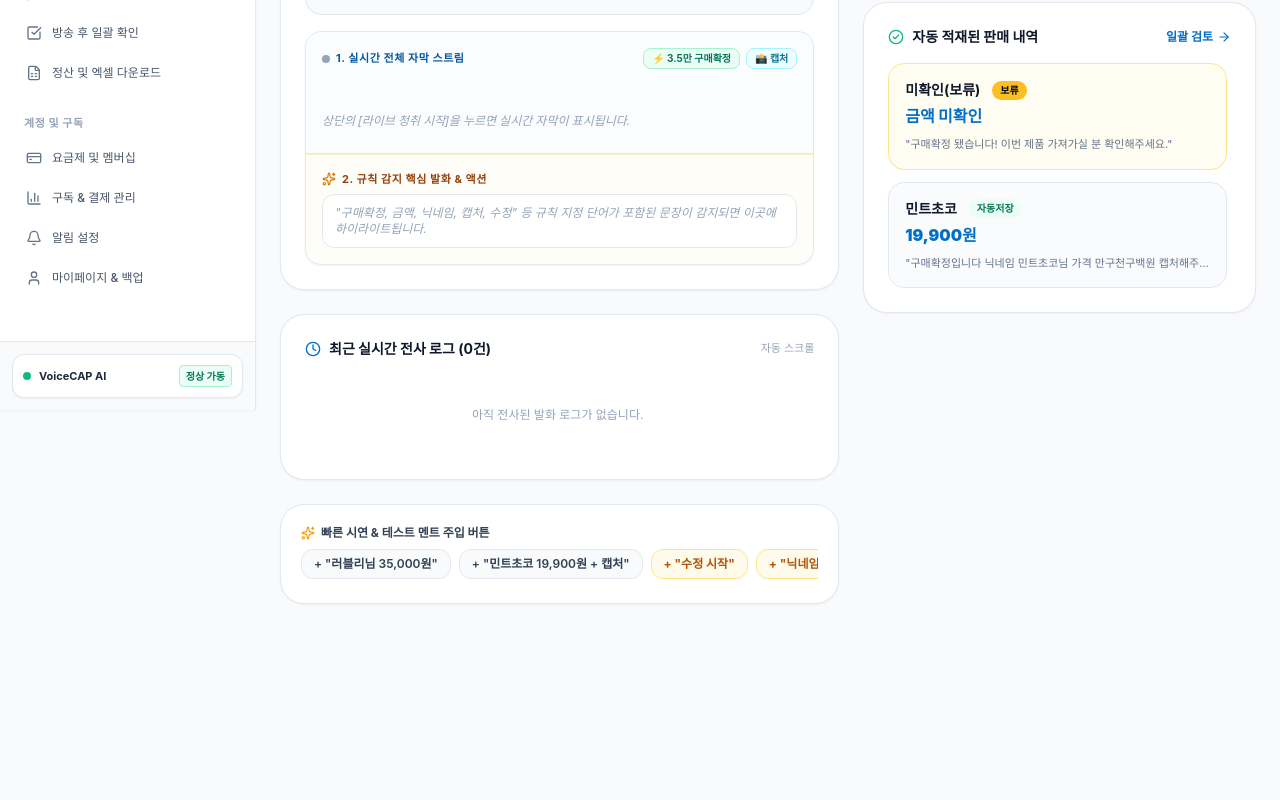
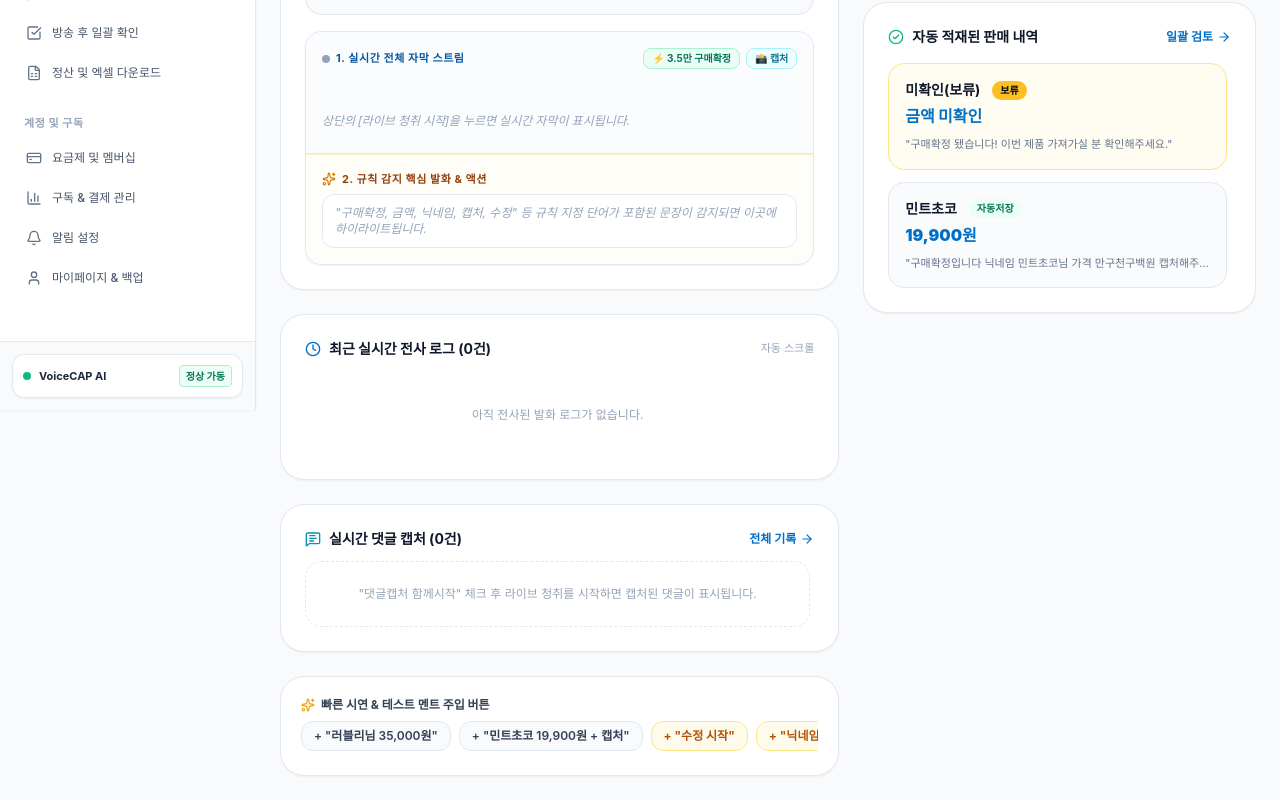
Before and after one commit to nettman001-hub/voice-pin-web, a React (Vite) app: page /live in a window 1280 px wide. Shown: the part 391-1191 px from the top of the page. Before the commit the page ends 1019 px from the top, so only its background shows below. Built offline with nearby package versions, Linux system fonts and the light colour scheme; a web font is replaced by a local one.

Commit message:
feat: 라이브 청취 홈에 실시간 댓글 캡처 피드 패널 추가 - 현재 회차 캡처 댓글을 최신글이 아래로 자동 스크롤되며 표시 배포

```diff
--- a/src/context/CommentCaptureContext.tsx
+++ b/src/context/CommentCaptureContext.tsx
@@ -20,6 +20,7 @@ interface CommentCaptureContextType {
   isProcessing: boolean;      // 현재 캡처/OCR 처리 중
   lastRunAt: string | null;   // 마지막 캡처 시각
   newCount: number;           // 토글 ON 이후 신규 누적 건수
+  liveComments: CommentRecord[]; // 현재 회차에서 캡처된 댓글 (아래쪽이 최신)
   activeAlert: CommentAlert | null;
   dismissAlert: () => void;
   startCapture: () => void;
@@ -38,6 +39,7 @@ export const CommentCaptureProvider: React.FC<{ children: React.ReactNode }> = (
   const [isProcessing, setIsProcessing] = useState<boolean>(false);
   const [lastRunAt, setLastRunAt] = useState<string | null>(null);
   const [newCount, setNewCount] = useState<number>(0);
+  const [liveComments, setLiveComments] = useState<CommentRecord[]>([]);
   const [activeAlert, setActiveAlert] = useState<CommentAlert | null>(null);
   const [config, setConfig] = useState<CommentCaptureConfig>(() => storageService.getCommentCaptureConfig());
 
@@ -119,6 +121,7 @@ export const CommentCaptureProvider: React.FC<{ children: React.ReactNode }> = (
       if (records.length > 0) {
         storageService.addCommentRecords(records);
         setNewCount((prev) => prev + records.length);
+        setLiveComments((prev) => [...prev, ...records].slice(-100));
 
         const firstHit = alertHits[0];
         if (firstHit) {
@@ -152,6 +155,15 @@ export const CommentCaptureProvider: React.FC<{ children: React.ReactNode }> = (
     seenKeysRef.current = new Set(
       storageService.getCommentRecords().map((r) => commentDedupeKey(r.nickname, r.content))
     );
+
+    // 현재 회차의 기존 캡처 댓글을 피드에 복원한다 (시간 오름차순 = 아래쪽이 최신).
+    const sessionRecords = storageService
+      .getCommentRecords()
+      .filter((r) => r.sessionId === currentSessionId)
+      .sort((a, b) => new Date(a.capturedAt).getTime() - new Date(b.capturedAt).getTime())
+      .slice(-100);
+    setLiveComments(sessionRecords);
+
     setNewCount(0);
     void warmUpOcr();
 
@@ -183,6 +195,7 @@ export const CommentCaptureProvider: React.FC<{ children: React.ReactNode }> = (
         isProcessing,
         lastRunAt,
         newCount,
+        liveComments,
         activeAlert,
         dismissAlert,
         startCapture,
--- a/src/pages/seller/LiveHomePage.tsx
+++ b/src/pages/seller/LiveHomePage.tsx
@@ -53,6 +53,7 @@ export const LiveHomePage: React.FC = () => {
     isActive: isCommentCaptureActive,
     isRunning: isCommentCaptureRunning,
     newCount: commentNewCount,
+    liveComments,
     startCapture: startCommentCapture,
     stopCapture: stopCommentCapture
   } = useCommentCapture();
@@ -67,12 +68,20 @@ export const LiveHomePage: React.FC = () => {
   const [keyInput, setKeyInput] = useState<string>(deepgramApiKey || '');
   const [audioSourceMode, setAudioSourceMode] = useState<'TAB_AUDIO' | 'MIC'>('TAB_AUDIO');
   const flowContainerRef = React.useRef<HTMLDivElement | null>(null);
+  const commentFeedRef = React.useRef<HTMLDivElement | null>(null);
 
   React.useEffect(() => {
     if (flowContainerRef.current) {
       flowContainerRef.current.scrollTop = flowContainerRef.current.scrollHeight;
     }
   }, [liveTranscriptFlow, currentInterimTranscript]);
+
+  // 댓글 피드: 아래쪽이 최신글이 되도록 새 댓글이 오면 자동 스크롤한다.
+  React.useEffect(() => {
+    if (commentFeedRef.current) {
+      commentFeedRef.current.scrollTop = commentFeedRef.current.scrollHeight;
+    }
+  }, [liveComments]);
 
   const currentSessionSales = sales.filter((s) => s.sessionId === currentSessionId);
   const todayTotalAmount = currentSessionSales
@@ -456,6 +465,59 @@ export const LiveHomePage: React.FC = () => {
             </div>
           </div>
 
+          {/* 실시간 댓글 캡처 피드 (아래쪽이 최신글) */}
+          <div className="bg-white border border-slate-200 rounded-3xl p-4 sm:p-6 shadow-sm">
+            <div className="flex items-center justify-between mb-3">
+              <h3 className="text-xs sm:text-sm font-bold text-slate-900 flex items-center space-x-2">
+                <MessageSquareText className={`w-4 h-4 ${isCommentCaptureRunning ? 'text-rose-500 animate-pulse' : 'text-cyan-600'}`} />
+                <span>실시간 댓글 캡처 ({liveComments.length}건)</span>
+                {!isCommentCaptureActive && (
+                  <span className="text-[10px] font-bold px-2 py-0.5 rounded-full bg-slate-100 text-slate-500 border border-slate-200">
+                    함께시작 꺼짐
+                  </span>
+                )}
+              </h3>
+              <Link to="/comments" className="text-xs text-brand-600 hover:underline font-bold flex items-center">
+                <span>전체 기록</span>
+                <ArrowRight className="w-3.5 h-3.5 ml-1" />
+              </Link>
+            </div>
+
+            <div ref={commentFeedRef} className="max-h-[220px] min-h-[60px] overflow-y-auto space-y-1.5 pr-1">
+              {liveComments.length === 0 ? (
+                <div className="py-6 text-center text-xs text-slate-400 border border-dashed border-slate-200 rounded-2xl">
+                  {isCommentCaptureRunning
+                    ? '댓글 영역을 읽는 중입니다... 새 댓글이 감지되면 여기에 표시됩니다.'
+                    : '"댓글캡처 함께시작" 체크 후 라이브 청취를 시작하면 캡처된 댓글이 표시됩니다.'}
+                </div>
+              ) : (
+                liveComments.map((c) => (
+                  <div
+                    key={c.id}
+                    className={`flex items-baseline space-x-2 p-2 rounded-xl border text-xs ${
+                      c.matchedAlertWord
+                        ? 'bg-rose-50/70 border-rose-200'
+                        : 'bg-slate-50/70 border-slate-200'
+                    }`}
+                  >
+                    <span className="text-[10px] text-slate-400 font-mono flex-shrink-0">
+                      {new Date(c.capturedAt).toLocaleTimeString('ko-KR', { hour: '2-digit', minute: '2-digit', second: '2-digit' })}
+                    </span>
+                    <span className={`font-bold flex-shrink-0 max-w-[110px] truncate ${c.matchedAlertWord ? 'text-rose-700' : 'text-brand-700'}`}>
+                      {c.nickname}
+                    </span>
+                    <span className="text-slate-800 font-medium break-words min-w-0 flex-1">{c.content}</span>
+                    {c.matchedAlertWord && (
+                      <span className="flex-shrink-0 px-1.5 py-0.5 rounded-full bg-rose-500 text-white text-[9px] font-black whitespace-nowrap">
+                        {c.matchedAlertWord}
+                      </span>
+                    )}
+                  </div>
+                ))
+              )}
+            </div>
+          </div>
+
           {/* 테스트 멘트 주입 툴바 (모바일 가로 스크롤 지원) */}
           <div className="bg-white border border-slate-200 rounded-3xl p-4 sm:p-5 text-xs shadow-sm space-y-2">
             <p className="font-bold text-slate-700 flex items-center">
```
